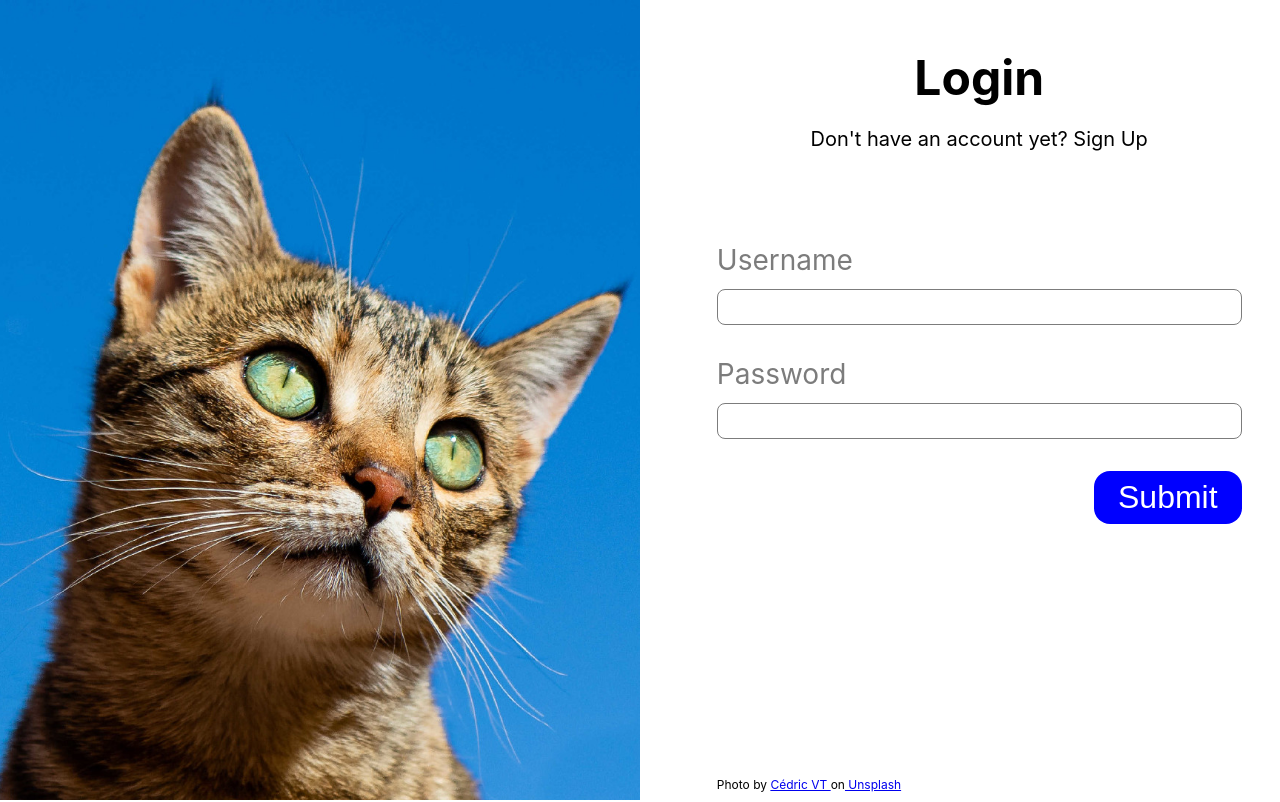
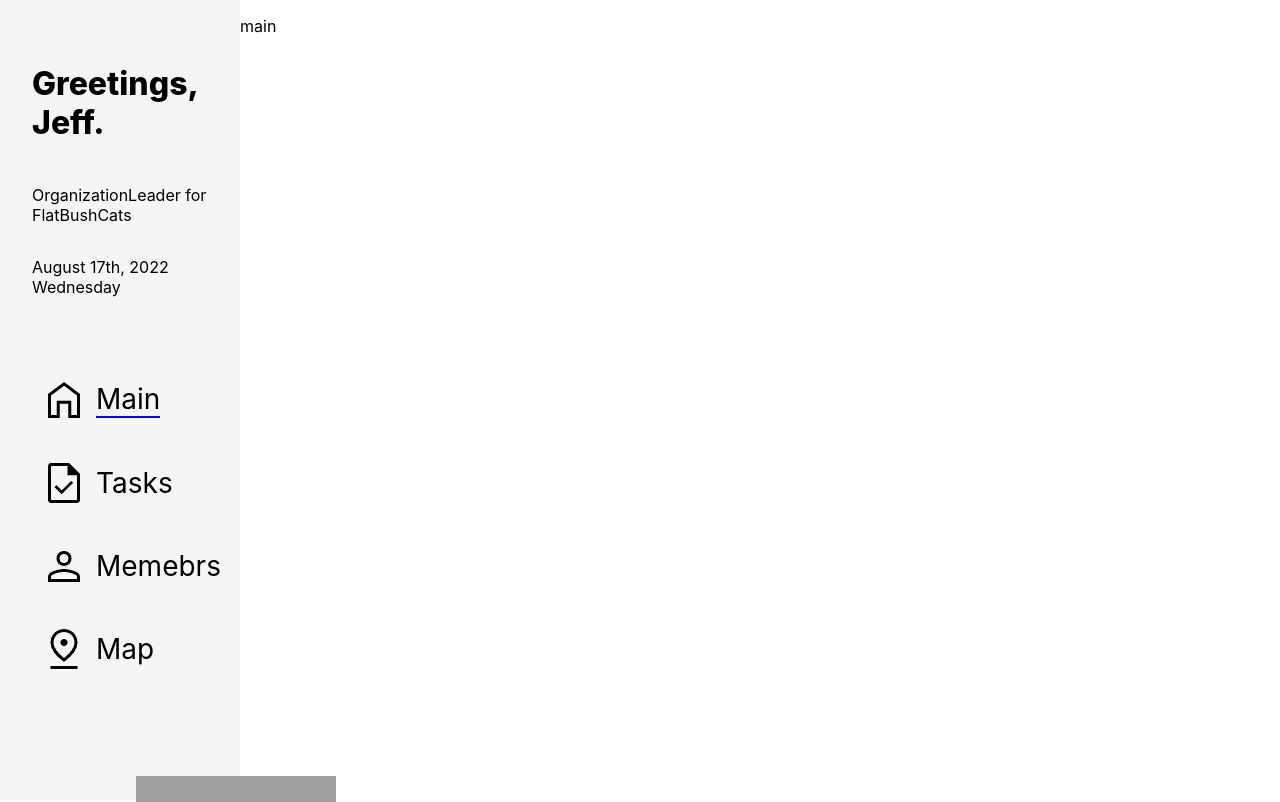
Before and after one commit to CrazyReborn/ccms-client, a React (Create React App) app: page / in a window 1280 px wide. Before the commit this address led to /login. Shown: the top 802 px of the page. Built offline with nearby package versions, Linux system fonts and the light colour scheme; no server answers; grey boxes are pictures that could not be loaded.

Commit message:
feat: change the component tree.

```diff
--- a/src/App.tsx
+++ b/src/App.tsx
@@ -1,23 +1,69 @@
-import React, { useEffect } from 'react';
+import React, { useEffect, useState } from 'react';
 import './App.css';
-import { useNavigate } from 'react-router-dom';
+import { Outlet, useNavigate } from 'react-router-dom';
 import LoadingSpinner from './components/LoadingSpinnner';
+import Navbar from './components/Navbar';
 
 function App() {
   const navigate = useNavigate();
   const token = localStorage.getItem('access_token');
+  const [err, setErr] = useState(null);
+
+  const [loaded, setLoaded] = useState(false);
+  const [data, setData] = useState('');
+
+  if(!token && typeof token == 'undefined') {
+    navigate('./login');
+  }
 
   useEffect(() => {
-    if (!token) {
-      navigate('./login')
-    }
-    else {
-      navigate('./main')
-    }
-  });
+    fetch(`${process.env.REACT_APP_SERVER_URL}/protected`, {
+      method: 'GET',
+      credentials: 'include',
+      headers: {
+        'Authorization': `Bearer ${token}`,
+      }
+    })
+    .then((res) => {
+      if (res.status === 401 || res.status === 403) {
+        navigate('./login')
+      }
+      else if(res.status !== 200) {
+        throw new Error('Something went wrong. Try again');
+      }
+
+      return res.json();
+
+    })
+    .then((json) => setData(json.id))
+    .catch((error: any) => {
+      setErr(error);
+      setLoaded(true);
+    })
+    .finally(() => setLoaded(true))
+  }, [data, err]);
+
+//Mock user and org
+  const user = {
+    firstName: 'Jeff',
+    role: 'OrganizationLeader'
+  }
+
+  const organization = {
+    name: 'FlatBushCats',
+  }
+
+  if(!loaded) {
+    return (
+      <LoadingSpinner />
+    )
+  }
 
   return (
-    <LoadingSpinner />
+    <div className='main-container'>
+      <Navbar user={user} organization={organization}/>
+      <Outlet></Outlet>
+    </div>
   )
 }
 
--- a/src/components/Login.tsx
+++ b/src/components/Login.tsx
@@ -13,7 +13,6 @@ export const Login = () => {
 
   function sendLogin() {
     const body = JSON.stringify({username, password});
-    console.log(body);
     fetch(`${process.env.REACT_APP_SERVER_URL}/login`, {
       method: 'POST',
       headers: {
@@ -27,7 +26,7 @@ export const Login = () => {
       dispatch(changeFirstName(data.firstName));
       dispatch(changeOrganization(data.organization));
       dispatch(changeRole(data.role));
-      navigate('../main');
+      navigate('../');
     })
     .catch((err) => console.log(err));
   }
--- a/src/components/Main.tsx
+++ b/src/components/Main.tsx
@@ -1,55 +1,12 @@
 import { useEffect, useState } from "react";
-import { useNavigate } from "react-router-dom";
+import { Outlet, Route, Routes, useNavigate } from "react-router-dom";
 import LoadingSpinner from "./LoadingSpinnner";
 import Navbar from "./Navbar";
 import '../styles/Main.css';
+import Map from "./Map";
 
 export function Main() {
-  const [loaded, setLoaded] = useState(false);
-  const [data, setData] = useState('');
-  const navigate = useNavigate();
-  const token = localStorage.getItem('access_token');
-
-  if(!token && typeof token == 'undefined') {
-    navigate('../login');
-  }
-
-  useEffect(() => {
-    fetch(`${process.env.REACT_APP_SERVER_URL}/protected`, {
-      method: 'GET',
-      credentials: 'include',
-      headers: {
-        'Authorization': `Bearer ${token}`,
-      }
-    })
-    .then((res) => res.json())
-    .then((json) => setData(json.id))
-    .then(() => setLoaded(true))
-    .catch((err) => console.log(err))
-    .finally(() => setLoaded(true))
-  }, [data]);
-
-//Mock user and org
-  const user = {
-    firstName: 'Jeff',
-    role: 'Volunteer'
-  }
-
-  const organization = {
-    name: 'FlatBushCats',
-  }
-
-  if (loaded) {
-    return (
-      <div className='main-container'>
-        <Navbar user={user} organization={organization}/>
-        <p>main conponent</p>
-      </div>
-    )
-  }
-  else {
-    return (
-      <LoadingSpinner />
-    )
-  }
+  return (
+    <p>main</p>
+  )
 }
--- /dev/null
+++ b/src/components/Map.tsx
@@ -0,0 +1,5 @@
+export default function Map() {
+  return (
+    <p>Map</p>
+  )
+}
--- a/src/components/Navbar.tsx
+++ b/src/components/Navbar.tsx
@@ -25,20 +25,20 @@ export default function Navbar(props: any) {
       <ul className='nav-links'>
         <li>
           <img src={MainIcon} alt='Home icon' />
-          <NavLink to='../main'>Main</NavLink>
+          <NavLink to='/'>Main</NavLink>
         </li>
         <li>
         <img src={TasksIcon} alt='Tasks icon' />
-          <NavLink to='../tasks'>Tasks</NavLink>
+          <NavLink to='./tasks'>Tasks</NavLink>
         </li>
         {role === 'OrganizationLeader' &&
         <li>
           <img src={MembersIcon} alt='Members icon' />
-          <NavLink to='../members'>Memebrs</NavLink>
+          <NavLink to='./members'>Memebrs</NavLink>
           </li>}
         <li>
           <img src={MapIcon} alt='Map icon' />
-          <NavLink to='../map'>Map</NavLink>
+          <NavLink to='./map'>Map</NavLink>
         </li>
       </ul>
       <div className='logout-link-container'>
--- a/src/index.tsx
+++ b/src/index.tsx
@@ -10,6 +10,7 @@ import { SignUp } from './components/SIgnUp';
 import { Login } from './components/Login';
 import { Main } from './components/Main';
 import Logout from './components/Logout';
+import Map from './components/Map';
 
 const container = document.getElementById('root')!;
 const root = createRoot(container);
@@ -18,10 +19,12 @@ root.render(
   <Provider store={store}>
     <BrowserRouter>
       <Routes>
-        <Route path='/' element={<App />} />
+        <Route path='/' element={<App />}>
+          <Route path='' element={<Main />} />
+          <Route path='map' element={<Map />} />
+        </Route>
         <Route path='login' element={<Login />} />
         <Route path='signup' element={<SignUp />} />
-        <Route path='main' element={<Main />} />
         <Route path='logout' element={<Logout />} />
       </Routes>
     </BrowserRouter>
```
